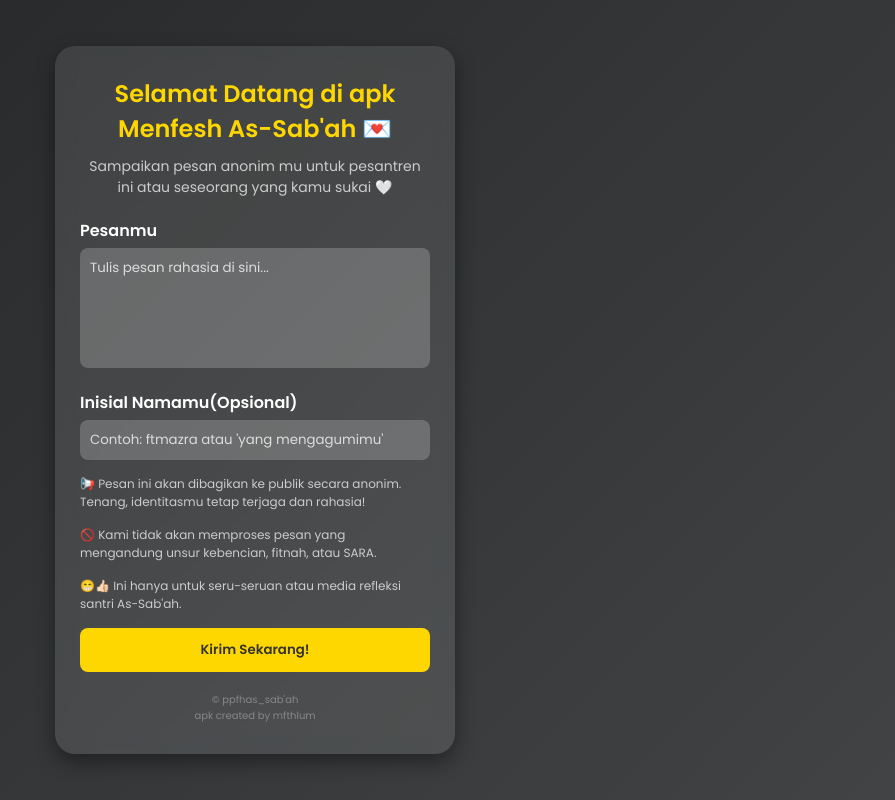
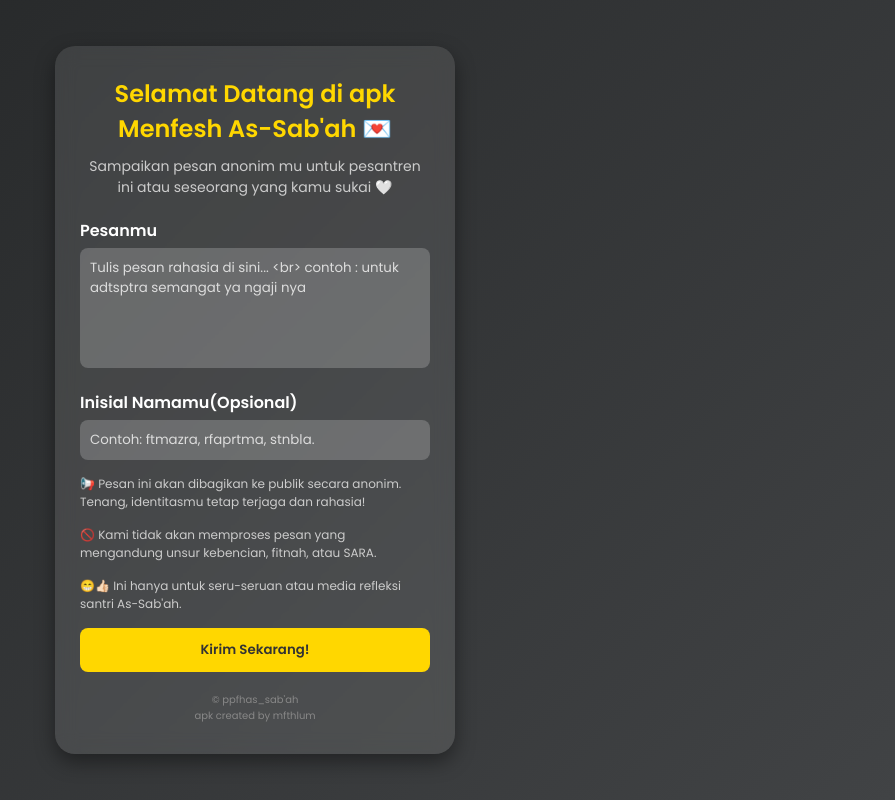
Before and after one commit to ppfhas-sabah/anonim_chat, a plain HTML site: page index.html in a window 1280 px wide. Shown: the whole page, without its empty margins (385-1280 px from the left). Drawn offline with Linux system fonts and the light colour scheme.

Commit message:
index.html

```diff
--- a/index.html
+++ b/index.html
@@ -118,10 +118,10 @@
 
     <form action="https://formspree.io/f/xyzppjlw" method="POST">
       <label for="pesan">Pesanmu</label>
-      <textarea name="pesan" id="pesan" rows="5" placeholder="Tulis pesan rahasia di sini..." required></textarea>
+      <textarea name="pesan" id="pesan" rows="5" placeholder="Tulis pesan rahasia di sini... <br> contoh : untuk adtsptra semangat ya ngaji nya" required></textarea>
 
       <label for="inisial">Inisial Namamu(Opsional)</label>
-      <input type="text" name="inisial" id="inisial" placeholder="Contoh: ftmazra atau 'yang mengagumimu' ">
+      <input type="text" name="inisial" id="inisial" placeholder="Contoh: ftmazra, rfaprtma, stnbla. ">
 
       <p class="note">📢 Pesan ini akan dibagikan ke publik secara anonim.
 Tenang, identitasmu tetap terjaga dan rahasia!</p>
```
